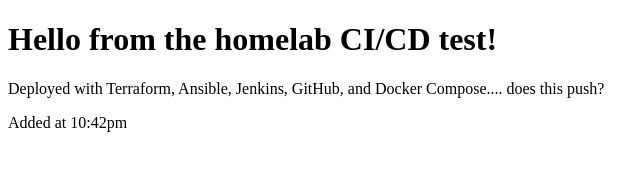
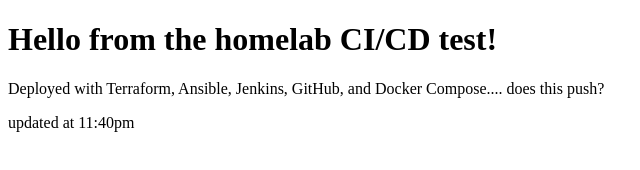
Before and after one commit to Ethanb75/homelab, a plain HTML site: page sample-app/site/index.html in a window 1280 px wide. Shown: the full height of the page, 0-640 px from the left. Drawn offline with Linux system fonts and the light colour scheme.

Commit message:
test push

```diff
--- a/sample-app/site/index.html
+++ b/sample-app/site/index.html
@@ -6,6 +6,6 @@
 <body>
     <h1>Hello from the homelab CI/CD test!</h1>
     <p>Deployed with Terraform, Ansible, Jenkins, GitHub, and Docker Compose.... does this push?</p>
-    <p>Added at 10:42pm</p>
+    <p>updated at 11:40pm</p>
 </body>
 </html>
```
Also changed, not shown: 1 other file.
